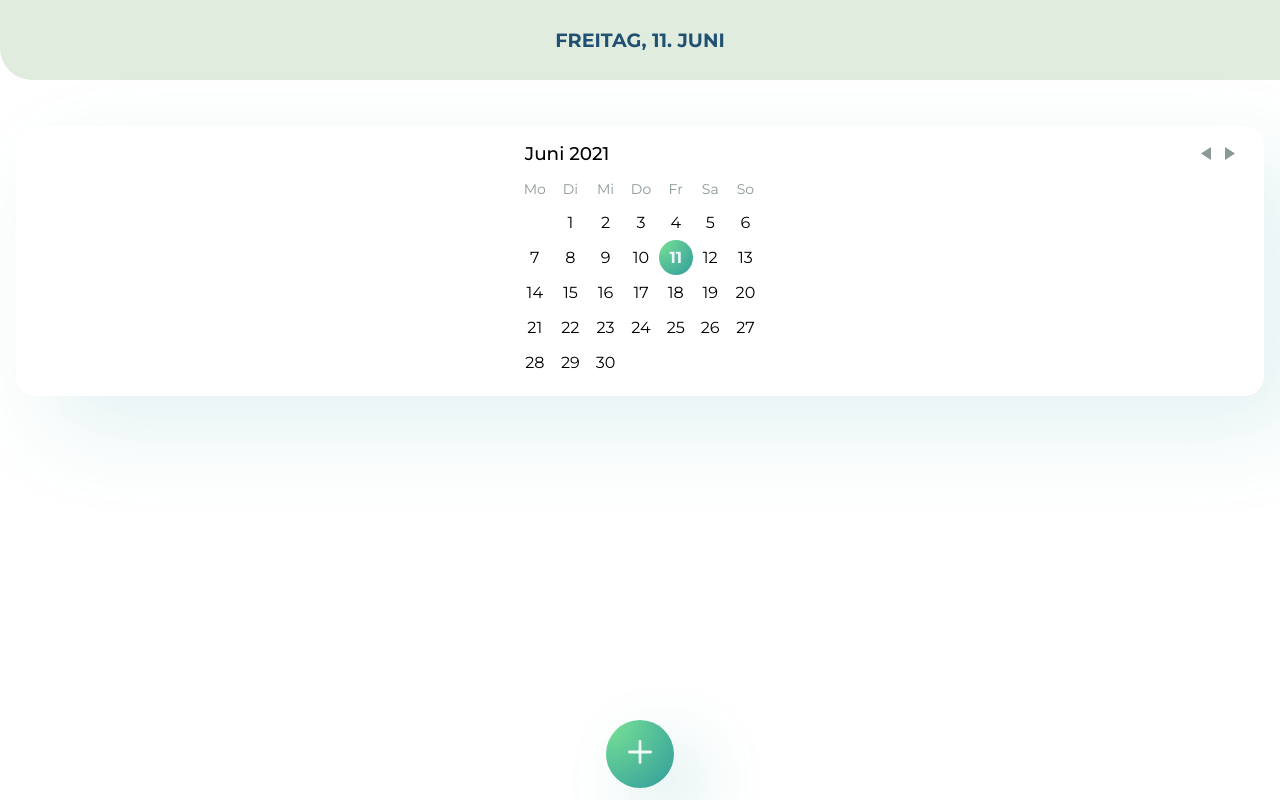
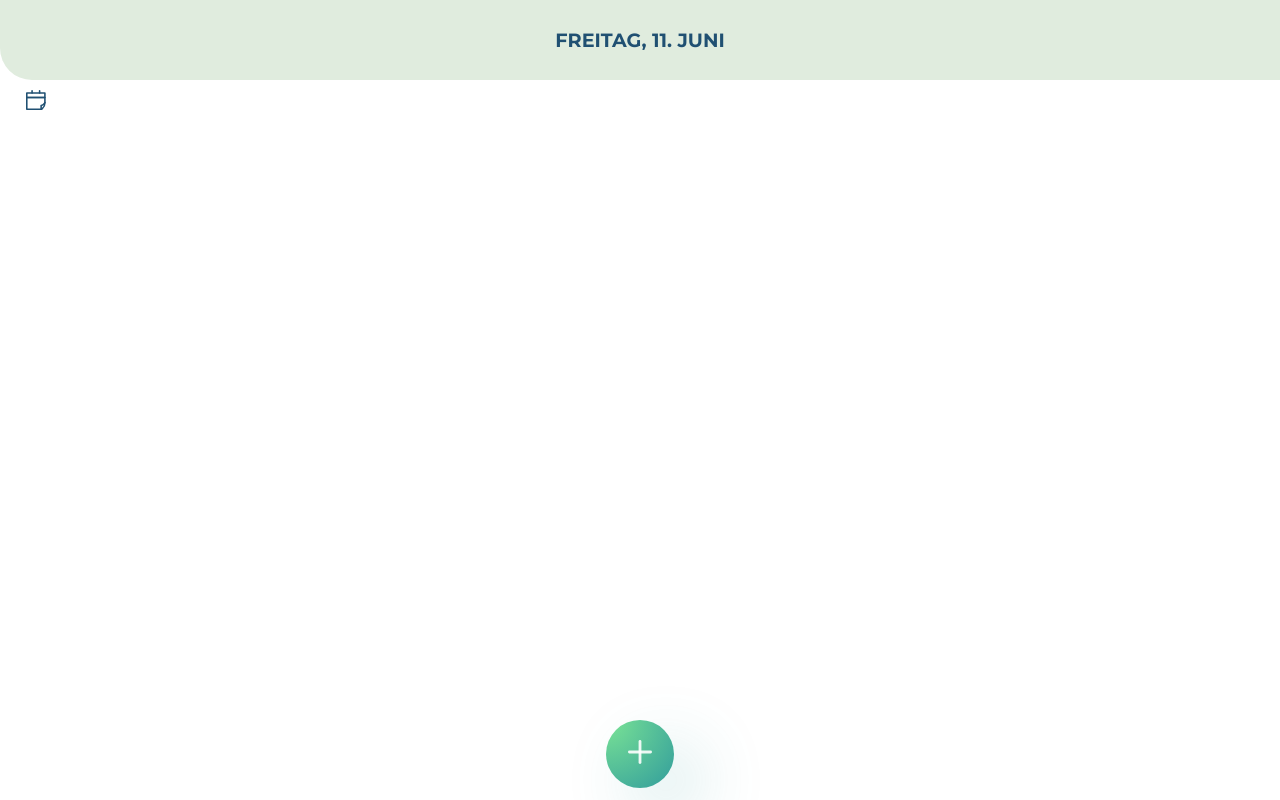
Before and after one commit to anniviz/capstone-project, a React (Create React App) app: page / in a window 1280 px wide. Both pictures are taken after a click on the button "zurück". Built offline with nearby package versions, Linux system fonts and the light colour scheme.

Commit message:
Add functionality to hide/show the calendar

```diff
--- a/src/pages/MedicationPage.js
+++ b/src/pages/MedicationPage.js
@@ -6,6 +6,7 @@ import AddButton from '../components/buttons/AddButton'
 import Header from '../components/Header'
 import MedicationGroup from '../components/MedicationGroup'
 import backIcon from '../icons/back.svg'
+import calendarIcon from '../icons/calendar.svg'
 import editRectangleIcon from '../icons/edit_rectangle.svg'
 import DayPicker from 'react-day-picker'
 import 'react-day-picker/lib/style.css'
@@ -41,11 +42,15 @@ export default function MedicationPage({
 
   const [editMode, setEditMode] = useState(false)
   const [selectedDay, setSelectedDay] = useState(new Date())
+  const [showCalendar, setShowCalendar] = useState(false)
 
   return (
-    <Grid>
+    <Grid showCalendar={showCalendar}>
       <Header />
       <ButtonWrapper>
+        <IconButton onClick={() => setShowCalendar(!showCalendar)}>
+          <img src={calendarIcon} alt="" height="20px" />
+        </IconButton>
         {medications.length !== 0 &&
           (editMode === false ? (
             <IconButton onClick={() => setEditMode(true)}>
@@ -57,12 +62,14 @@ export default function MedicationPage({
             </IconButton>
           ))}
       </ButtonWrapper>
+      {showCalendar && (
         <StyledDayPicker
           onDayClick={handleDayClick}
           selectedDays={selectedDay}
           localeUtils={MomentLocaleUtils}
           locale="de"
         />
+      )}
       <Flexbox>
         {sortedMedications.map(({ id, time, meds }) => (
           <MedicationGroup
@@ -108,7 +115,8 @@ const Grid = styled.div`
   position: relative;
   display: grid;
   height: 100vh;
-  grid-template-rows: 80px 30px auto 1fr;
+  grid-template-rows: ${props =>
+    props.showCalendar ? '80px 30px auto 1fr' : '80px 30px 1fr'};
 `
 
 const Flexbox = styled.div`
@@ -121,9 +129,9 @@ const Flexbox = styled.div`
 
 const ButtonWrapper = styled.div`
   display: flex;
-  justify-content: end;
+  justify-content: space-between;
   align-items: end;
-  padding: 0 26px 0 16px;
+  padding: 0 26px;
 `
 
 const StyledDayPicker = styled(DayPicker)`
```
Also changed, not shown: src/icons/calendar.svg (added). Lines whose indentation alone changed are shown as unchanged.
